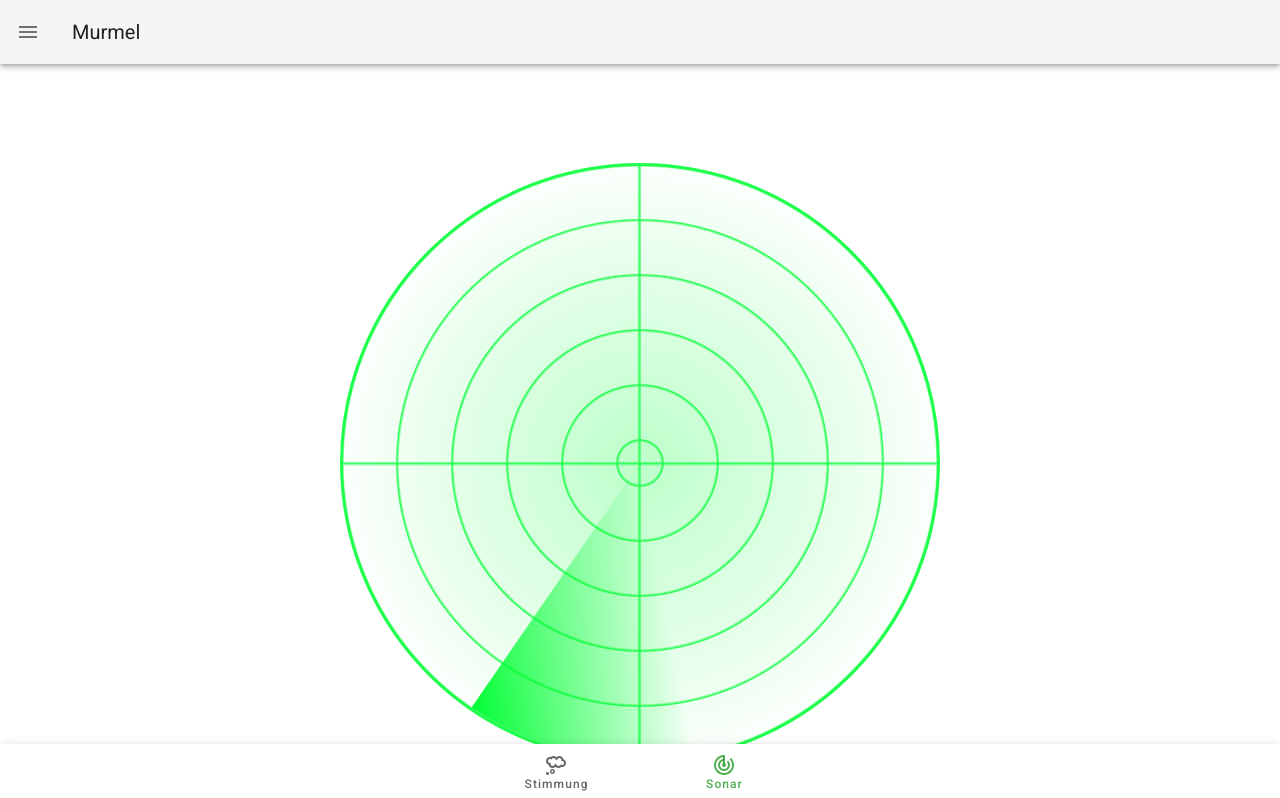
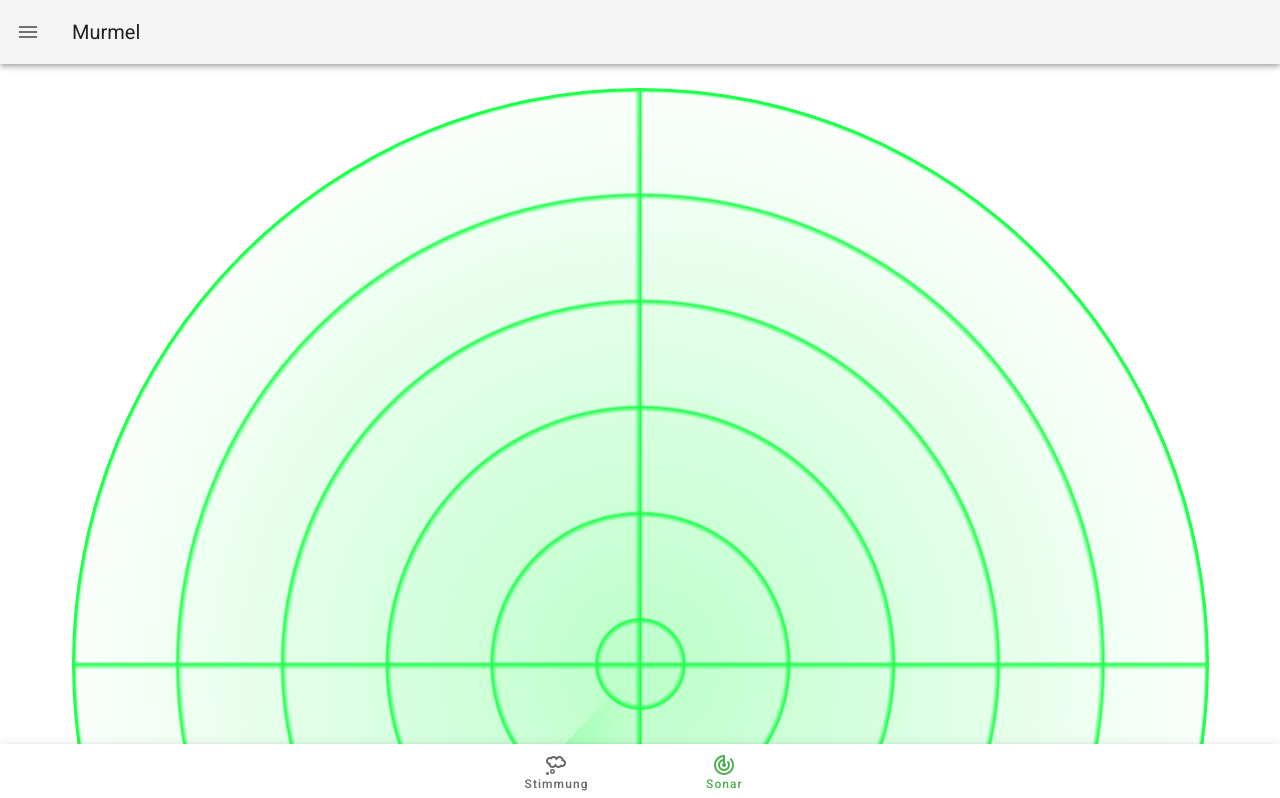
Before and after one commit to Inniag/murmeltier-frontend, a Nuxt app: page / in a window 1280 px wide. Shown: the top 798 px of the page. Built offline with nearby package versions, Linux system fonts and the light colour scheme.

Commit message:
Updated styles and improved scaling for radar.

```diff
--- a/pages/index.vue
+++ b/pages/index.vue
@@ -1,11 +1,11 @@
 <template>
     <v-container fluid>
 
-    <div class="radar-container">
+    <!-- <div class="radar-container"> -->
           <div class='radar'>
             <!-- <div class='sweep'></div> -->
           </div>
-    </div>
+    <!-- </div> -->
 
    </v-container>
 </template>
@@ -54,10 +54,10 @@ body {
     font-size: 1.6rem;
 }
 
-.radar-container {
-  height: 50%;
-  max-height: 200px;
-}
+// .radar-container {
+//   height: 50%;
+//   max-height: 200px;
+// }
 
 .radar {
     background:
@@ -71,15 +71,15 @@ body {
     //     repeating-radial-gradient(rgba($green, 0) 5.8%, rgba($green, 0) 18%, rgba($green, 1) 18.6%, rgba($green, 0) 18.9%), // concentric circles
     //     linear-gradient(90deg, rgba($green, 0) 49.5%, rgba($green, 1) 50%, rgba($green, 1) 50%, rgba($green, 0) 50.2%), // center line - vertical
     //     linear-gradient(0deg, rgba($green, 0) 49.5%, rgba($green, 1) 50%, rgba($green, 1) 50%, rgba($green, 0) 50.2%); // center line - horizontal
-    width: 60vw;
-    height: 60vw;
-    max-height: 75vh;
-    max-width: 75vh;
+    width: 90vw;
+    height: 90vw;
+    max-height: 100%;
+    max-width: 100%;
     position: relative;
-    left: 50%;
-    top: 50%;
-    margin-top: 33%;
-    transform: translate(-50%, -50%);
+    // left: 50%;
+    // top: 50%;
+    // margin-top: 33%;
+    // transform: translate(-50%, -50%);
     border-radius: 50%;
     border: 0.2rem solid $green;
     overflow: hidden;
```
